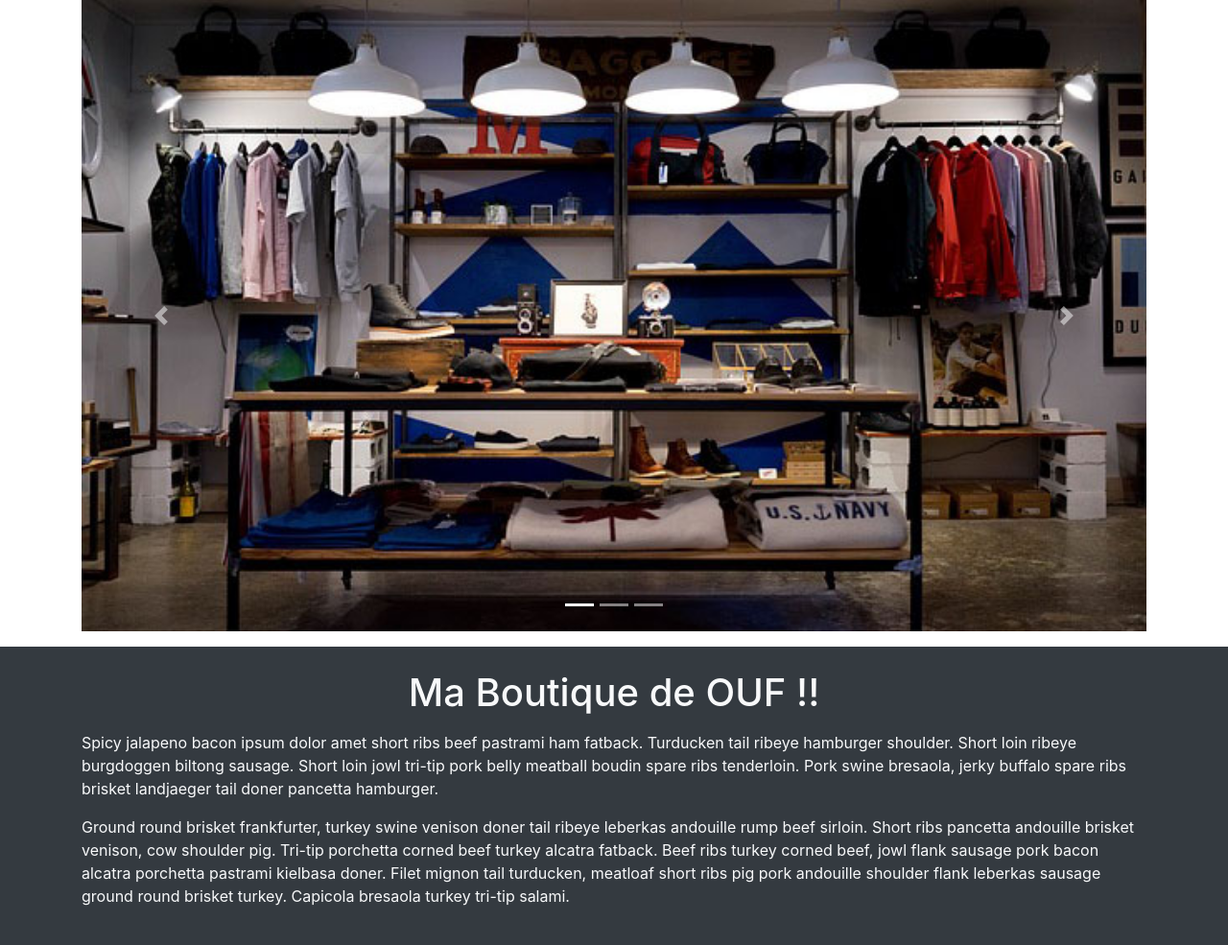
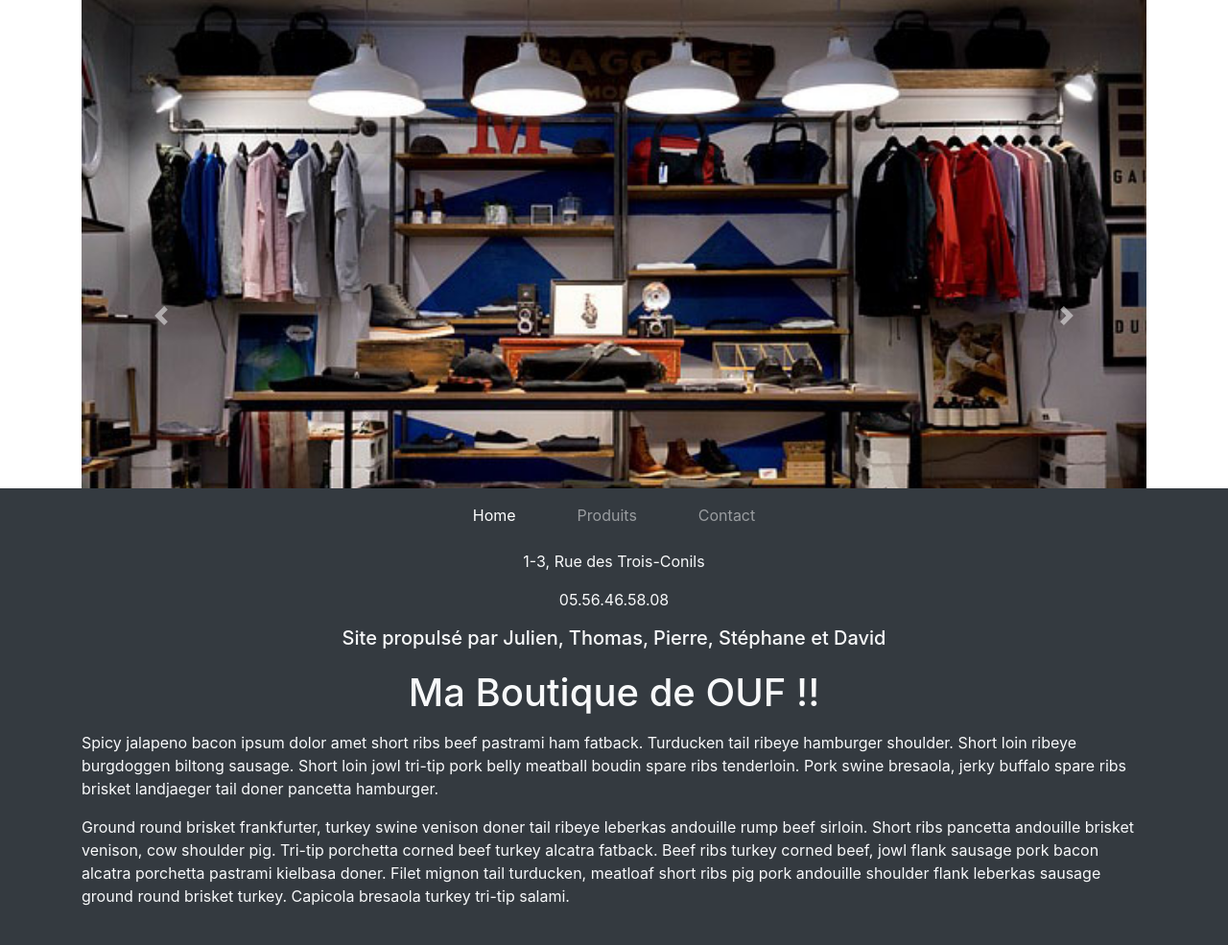
Before and after one commit to faim3r/PhpMaquettePg, a PHP site: page / in a window 1280 px wide. Shown: the part 99-1084 px from the top of the page at 96% size. Run offline with PHP 8.4, Linux system fonts and the light colour scheme.

Commit message:
Fixer footer en bas de page

```diff
--- a/inc/footer.php
+++ b/inc/footer.php
@@ -1,4 +1,4 @@
-<footer class="bg-dark mt-3">
+<footer class="bg-dark mt-3 position-absolute fixed-bottom">
     <nav class="navbar navbar-expand-lg navbar-dark bg-dark">
         <div class="m-auto">
             <div class="collapse navbar-collapse" id="navbarSupportedContent">
```
